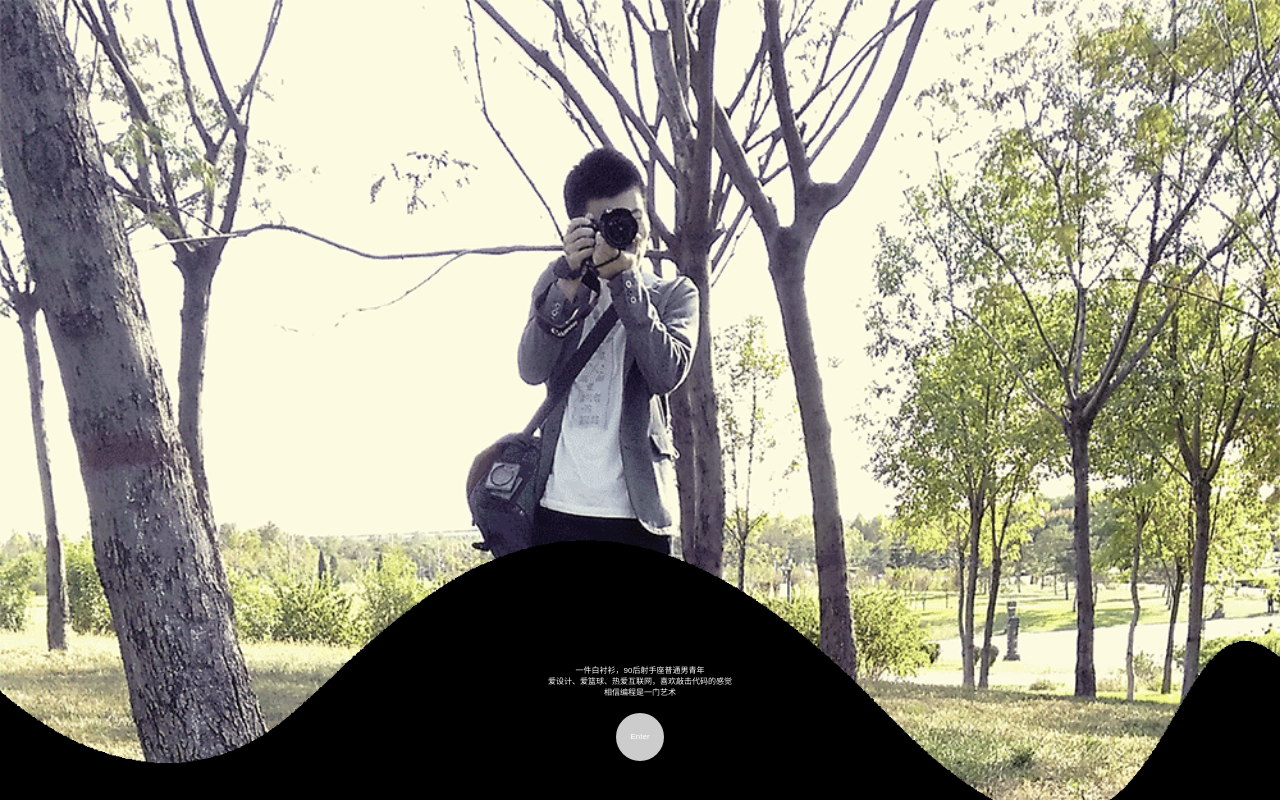
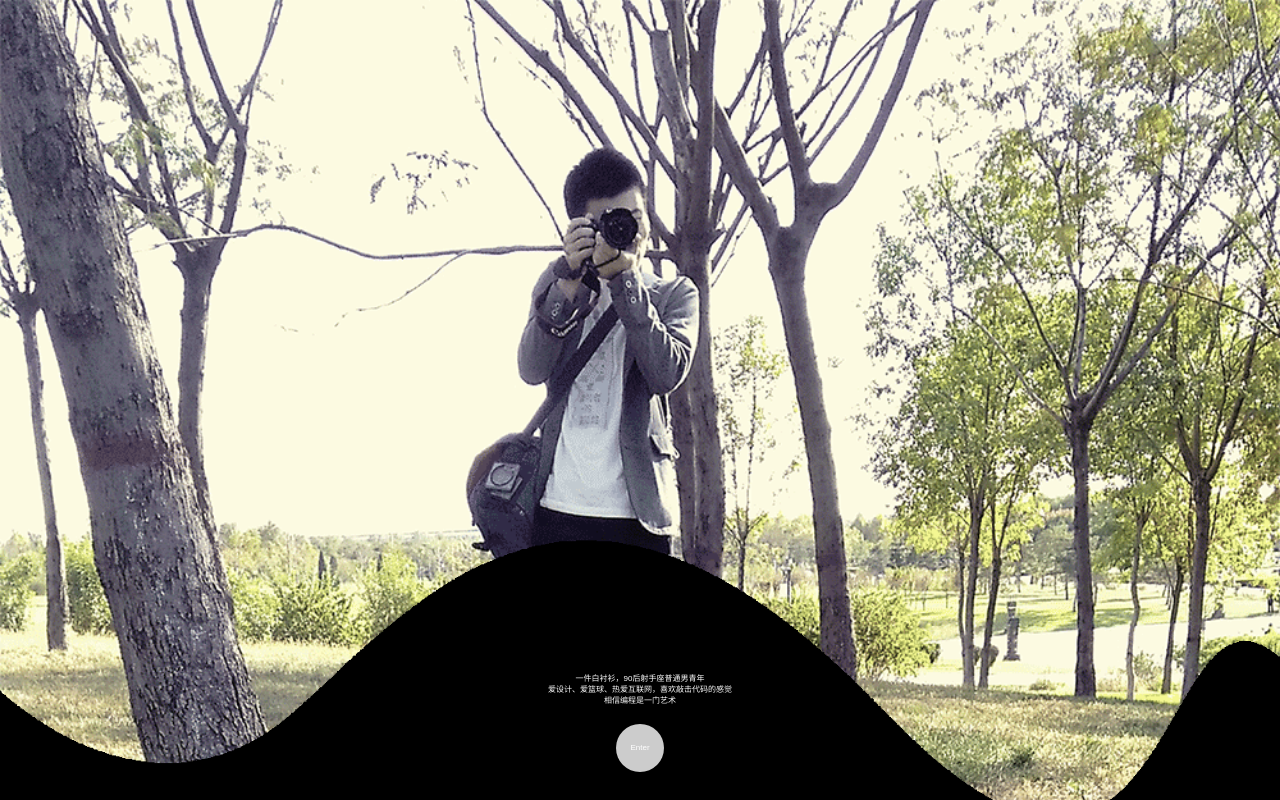
Before and after one commit to white-shirt/myblog, a website: page mobile.html in a window 1280 px wide. Drawn offline with Linux system fonts and the light colour scheme.

```diff
--- a/mobile.html
+++ b/mobile.html
@@ -43,7 +43,7 @@
 
         .content{
             width: 100%;
-            height: 10rem;
+            height: 8rem;
             position: absolute;
             bottom: 0;
             z-index: 3;
@@ -53,8 +53,10 @@
         .content .about{
             color: #fff;
             font-weight: 500;
-            position: relative;
-            top: 1.5rem;
+        }
+
+        .content .enter-blog{
+            margin-top: 1.2rem;
         }
 
         .content .enter-blog a{
@@ -62,8 +64,6 @@
             width: 3rem;
             height: 3rem;
             margin: 0 auto;
-            position: relative;
-            top: 2.5rem;
             line-height: 3rem;
             border-radius: 50%;
             background: #ccc;
@@ -75,7 +75,6 @@
 <body>
     <div class="bg"></div>
     <div class="bg2"></div>
-
 
     <div class="content">
         <div class="about">
```
